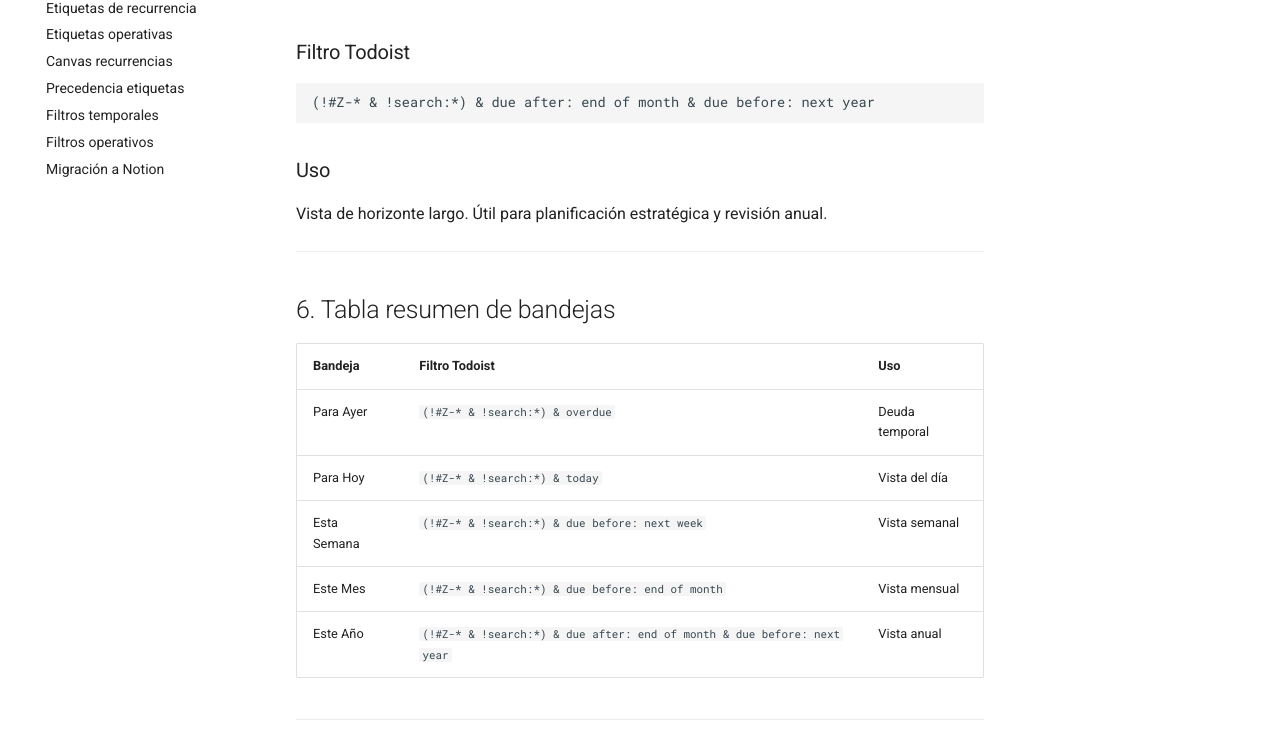
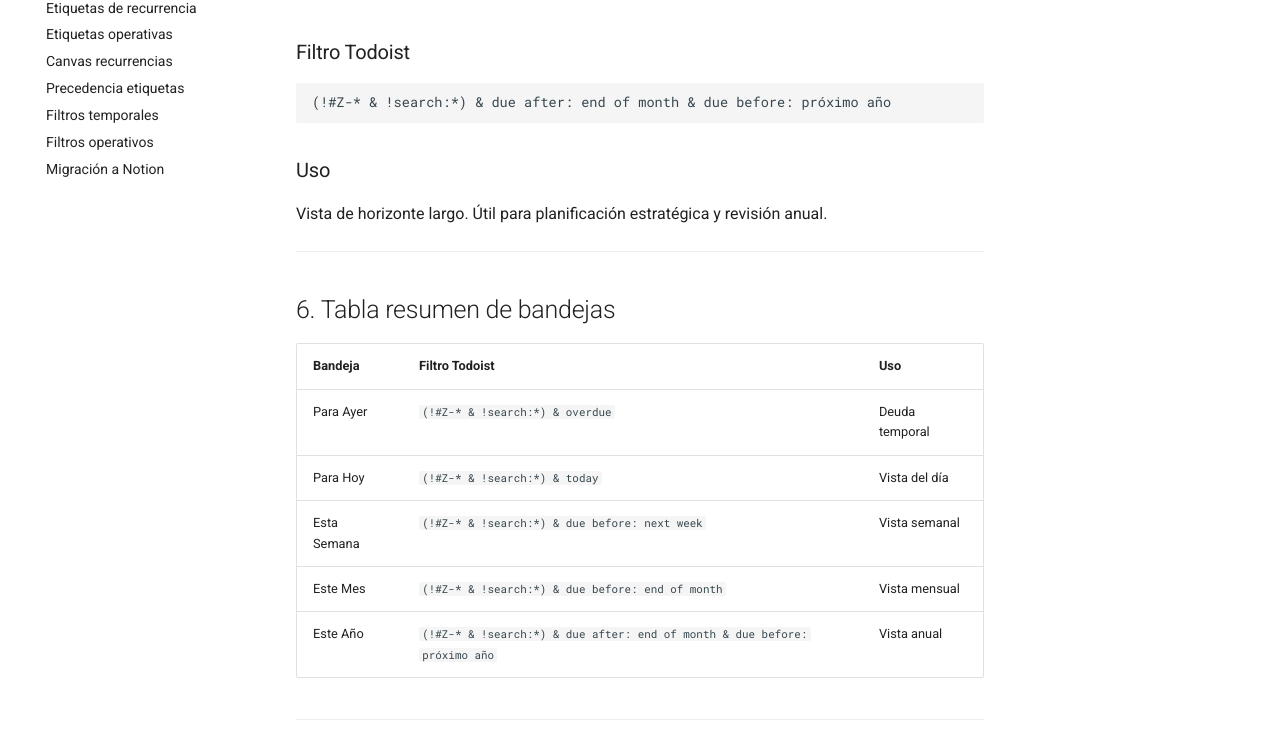
Before and after one commit to dalarconrub/systec, an MkDocs documentation site: the page built from docs/model/04-filtros-todoist.md, in a window 1280 px wide and 1400 px high, scrolled down 6664 px. Shown: the part 289-1040 px from the top of the window. Built offline with MkDocs 1.6.1 and Material for MkDocs 9.7.7, drawn with Linux system fonts in a browser that asks for light colours; comment, search, counter and statistics services are not loaded.

Commit message:
Corrige filtro 'Este Año' para usar 'próximo año' en español

````diff
--- a/docs/model/04-filtros-todoist.md
+++ b/docs/model/04-filtros-todoist.md
@@ -274,7 +274,7 @@
 ### Filtro Todoist
 
 ```text
-(!#Z-* & !search:*) & due after: end of month & due before: next year
+(!#Z-* & !search:*) & due after: end of month & due before: próximo año
 ```
 
 ### Uso
@@ -291,7 +291,7 @@
 | Para Hoy     | `(!#Z-* & !search:*) & today`                                              | Vista del día          |
 | Esta Semana  | `(!#Z-* & !search:*) & due before: next week`                              | Vista semanal          |
 | Este Mes     | `(!#Z-* & !search:*) & due before: end of month`                           | Vista mensual          |
-| Este Año     | `(!#Z-* & !search:*) & due after: end of month & due before: next year`   | Vista anual            |
+| Este Año     | `(!#Z-* & !search:*) & due after: end of month & due before: próximo año`   | Vista anual            |
 
 ---
 
````
Also changed, not shown: model/04-filtros-todoist.md (+2 -2 lines).
